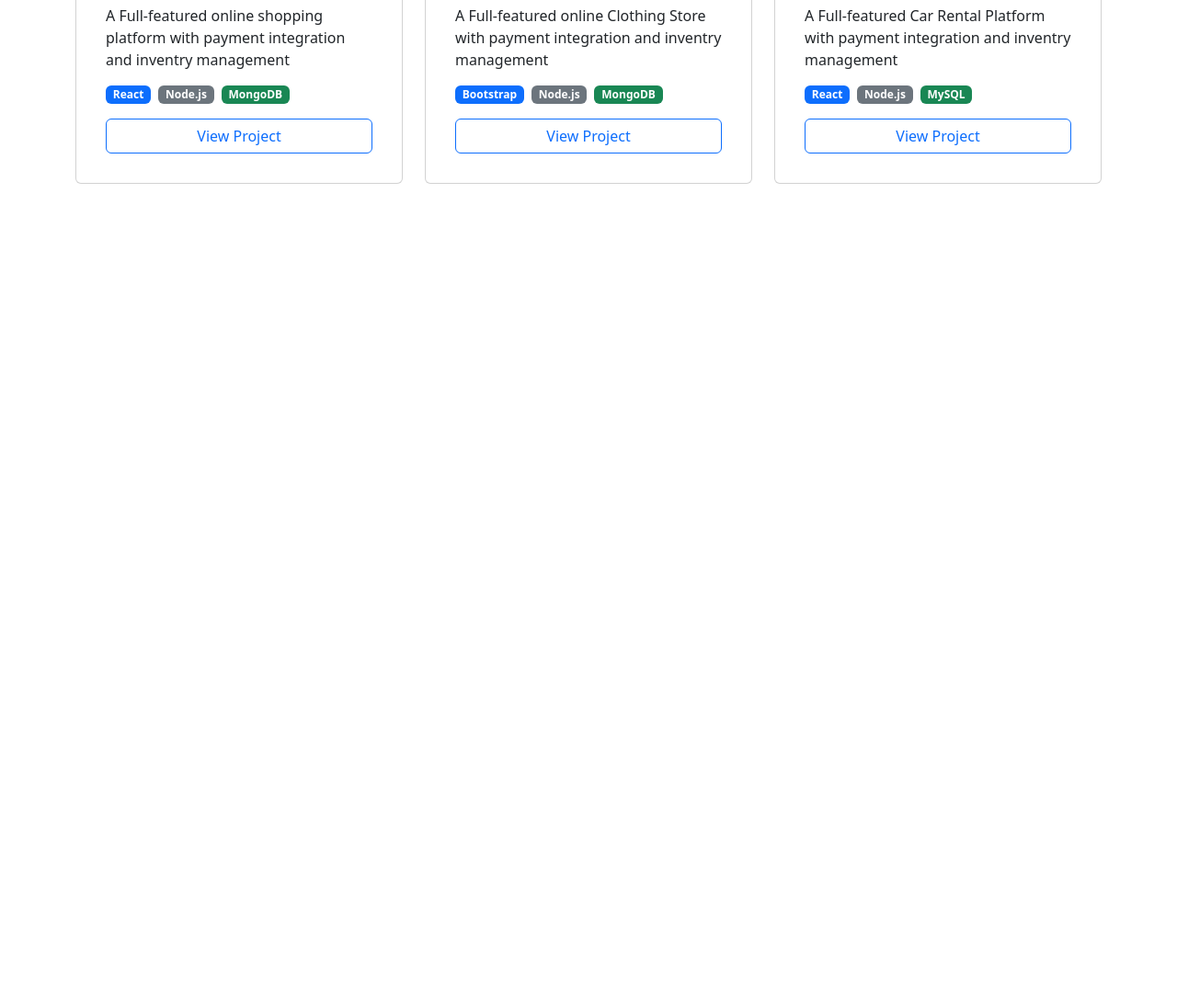
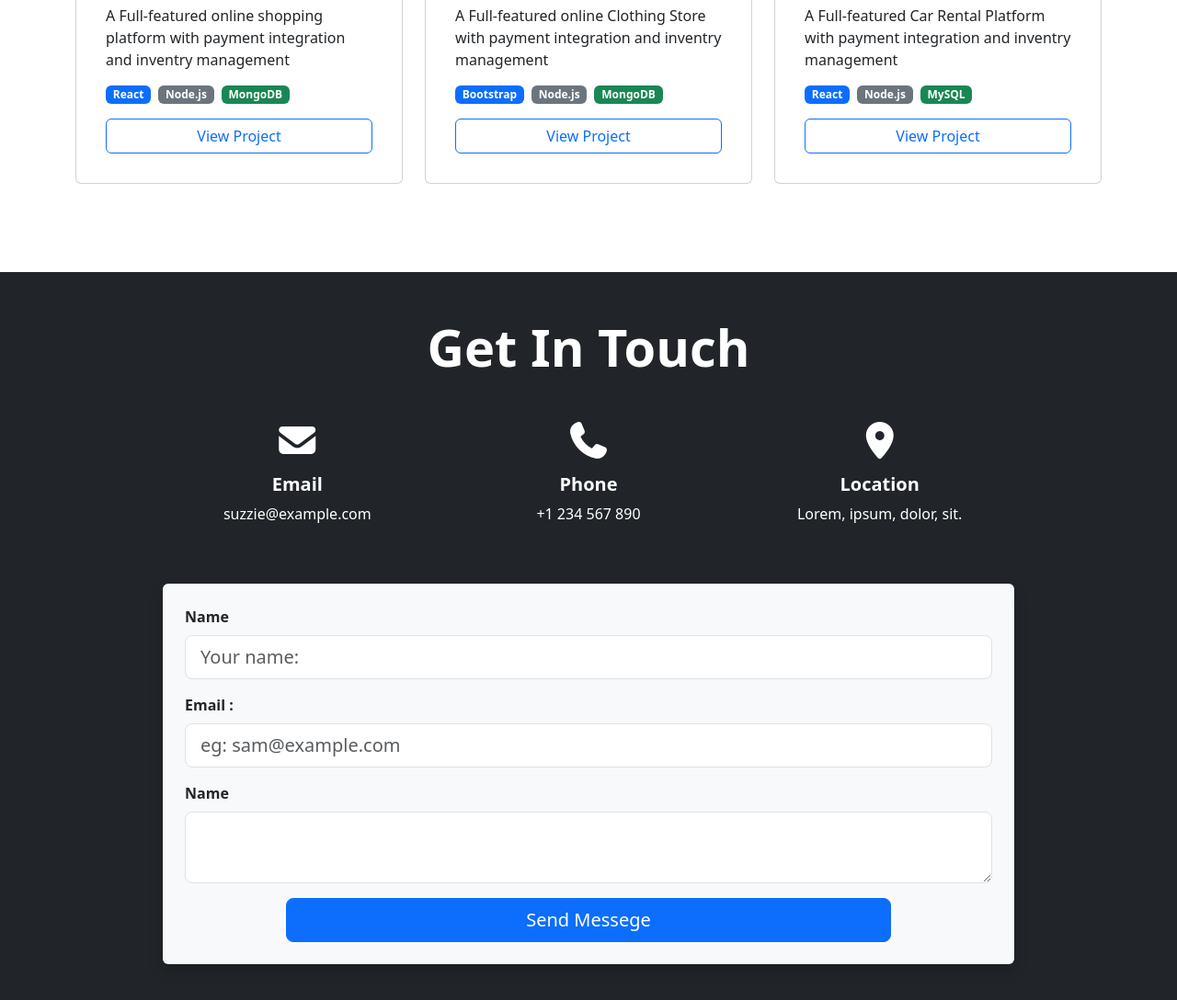
Before and after one commit to musradabdulkadir/sampleportfoliobootstrap, a plain HTML site: page index.html in a window 1280 px wide. Shown: the part 2187-3275 px from the top of the page at 92% size. Before the commit the page ends 2483 px from the top, so only its background shows below. Drawn offline with nearby package versions, Linux system fonts and the light colour scheme.

Commit message:
Update index.html

```diff
--- a/index.html
+++ b/index.html
@@ -157,3 +157,50 @@
             </div>
         </div>
     </section>
+    <section id="contact" class="bg-dark text-white">
+        <div class="container py-5">
+            <div class="row">
+                <div class="col-lg-10 mx-auto">
+                    <h2 class="display-4 fw-bold text-center mb-5">Get In Touch</h2>
+                    <div class="row mb-5">
+                        <div class="col-md-4 text-center mb-4 mb-md-0">
+                            <i class="fa-solid fa-envelope fs-1 mb-3"></i>
+                            <h5 class="fw-bold">Email </h5>
+                            <p>suzzie@example.com</p>
+                        </div>
+                        <div class="col-md-4 text-center mb-4 mb-md-0">
+                            <i class="fa-solid fa-phone fs-1 mb-3"></i>
+                            <h5 class="fw-bold">Phone </h5>
+                            <p>+1 234 567 890</p>
+                        </div>
+                        <div class="col-md-4 text-center mb-4 mb-md-0">
+                            <i class="fa-solid fa-location-dot fs-1 mb-3"></i>
+                            <h5 class="fw-bold">Location</h5>
+                            <p>Lorem, ipsum, dolor, sit.</p>
+                        </div>
+                    </div>
+                    <form class="bg-light text-dark rounded p-4 shadow">
+                        <div class="mb-3">
+                            <label for="name" class="form-label fw-bold">Name</label>
+                            <input type="text" class="form-control form-control-lg" id="name" placeholder="Your name: ">
+                        </div>
+                        <div class="mb-3">
+                            <label for="email" class="form-label fw-bold">Email :</label>
+                            <input type="email" class="form-control form-control-lg" id="email"
+                                placeholder="eg: sam@example.com ">
+                        </div>
+                        <div class="mb-3">
+                            <label for="messege" class="form-label fw-bold">Name</label>
+                            <textarea type="text" class="form-control form-control-lg" id="messege"
+                                placeholder="Your messege here ">
+                            </textarea>
+                        </div>
+                        <div class="text-center">
+                            <button type="submit" class="btn btn-primary btn-lg w-75"> Send Messege</button>
+
+                        </div>
+                    </form>
+                </div>
+            </div>
+        </div>
+    </section>
```
